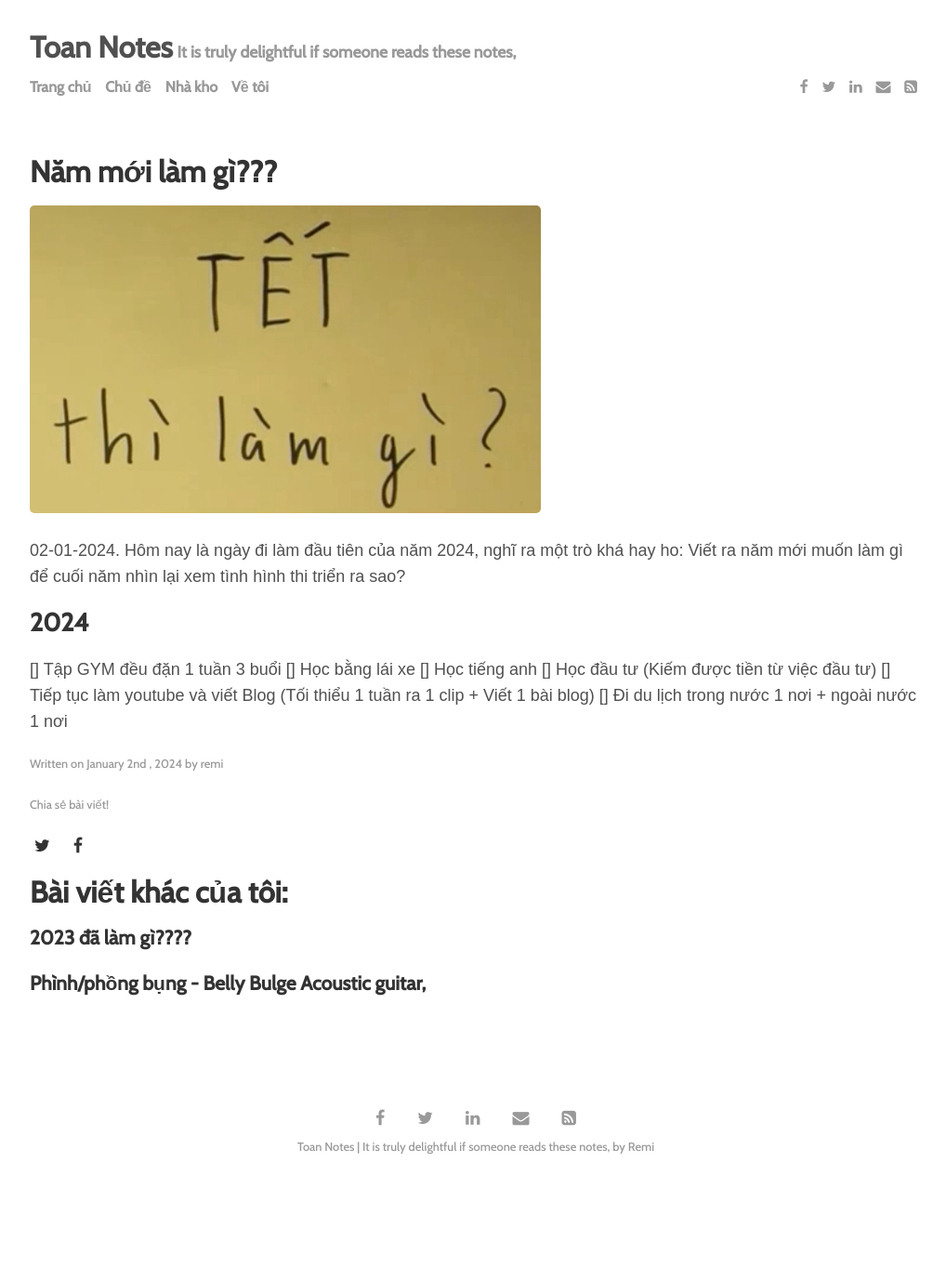
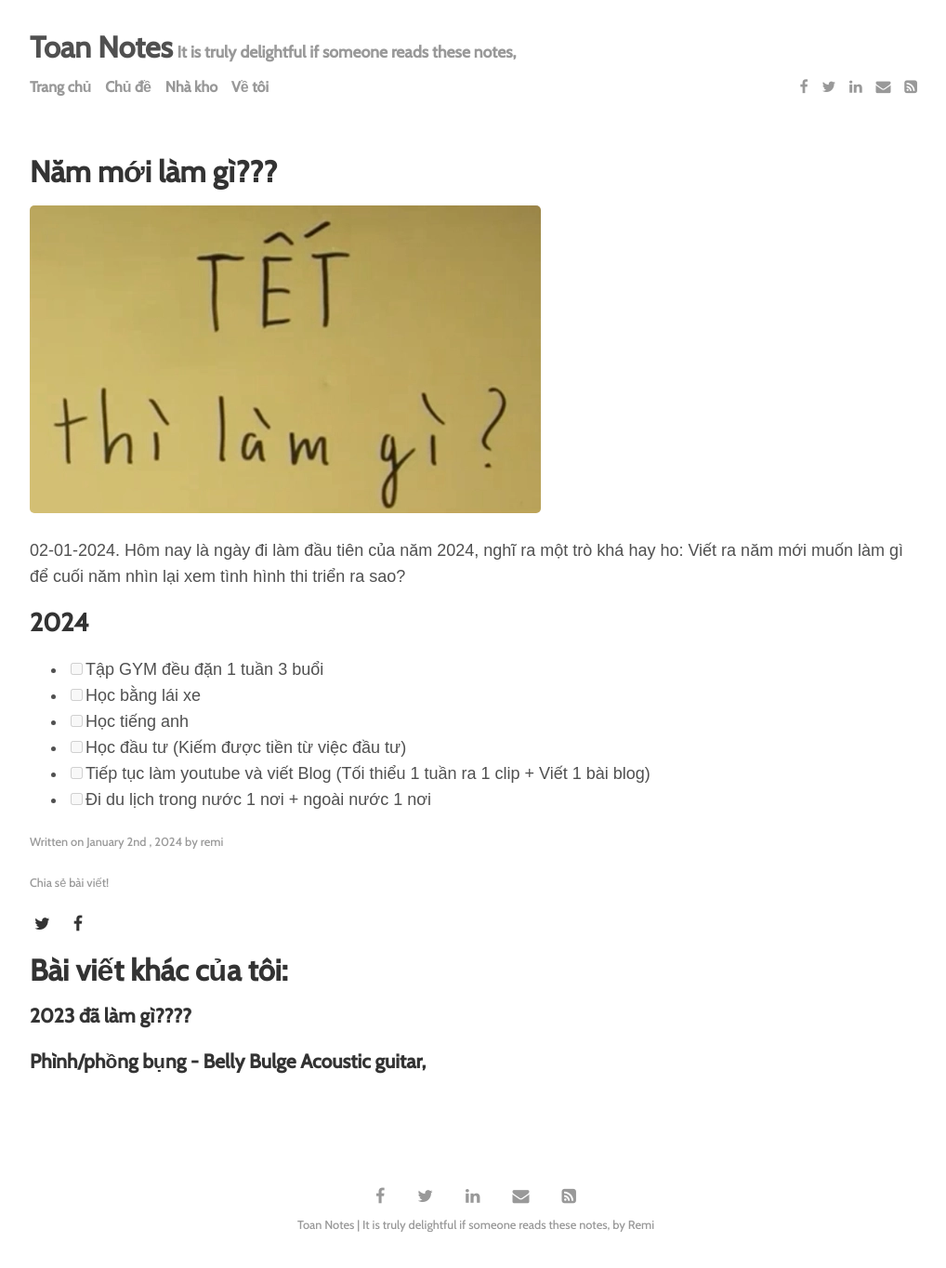
Before and after one commit to toannai/blog, a Jekyll site: the page built from _posts/2024-01-02-nam-moi-lam-gi.md, in a window 1280 px wide. Shown: the whole page at 93% size, without its empty margins (128-1146 px from the left). Built offline with Jekyll 4.4.1, drawn with Linux system fonts in a browser that asks for light colours; some web fonts are replaced; before the commit the page ends 1280 px from its top, so only the background shows below that.

Commit message:
Newyear plan

```diff
--- a/_posts/2024-01-02-nam-moi-lam-gi.md
+++ b/_posts/2024-01-02-nam-moi-lam-gi.md
@@ -10,9 +10,9 @@ image: assets/img/2024/01/02/intro.jpg
 02-01-2024. Hôm nay là ngày đi làm đầu tiên của năm 2024, nghĩ ra một trò khá hay ho: Viết ra năm mới muốn làm gì để cuối năm nhìn lại xem tình hình thi triển ra sao?
 
 ## 2024
-[] Tập GYM đều đặn 1 tuần 3 buổi
-[] Học bằng lái xe
-[] Học tiếng anh
-[] Học đầu tư (Kiếm được tiền từ việc đầu tư)
-[] Tiếp tục làm youtube và viết Blog (Tối thiểu 1 tuần ra 1 clip + Viết 1 bài blog)
-[] Đi du lịch trong nước 1 nơi + ngoài nước 1 nơi
+- [ ] Tập GYM đều đặn 1 tuần 3 buổi
+- [ ] Học bằng lái xe
+- [ ] Học tiếng anh
+- [ ] Học đầu tư (Kiếm được tiền từ việc đầu tư)
+- [ ] Tiếp tục làm youtube và viết Blog (Tối thiểu 1 tuần ra 1 clip + Viết 1 bài blog)
+- [ ] Đi du lịch trong nước 1 nơi + ngoài nước 1 nơi
```
